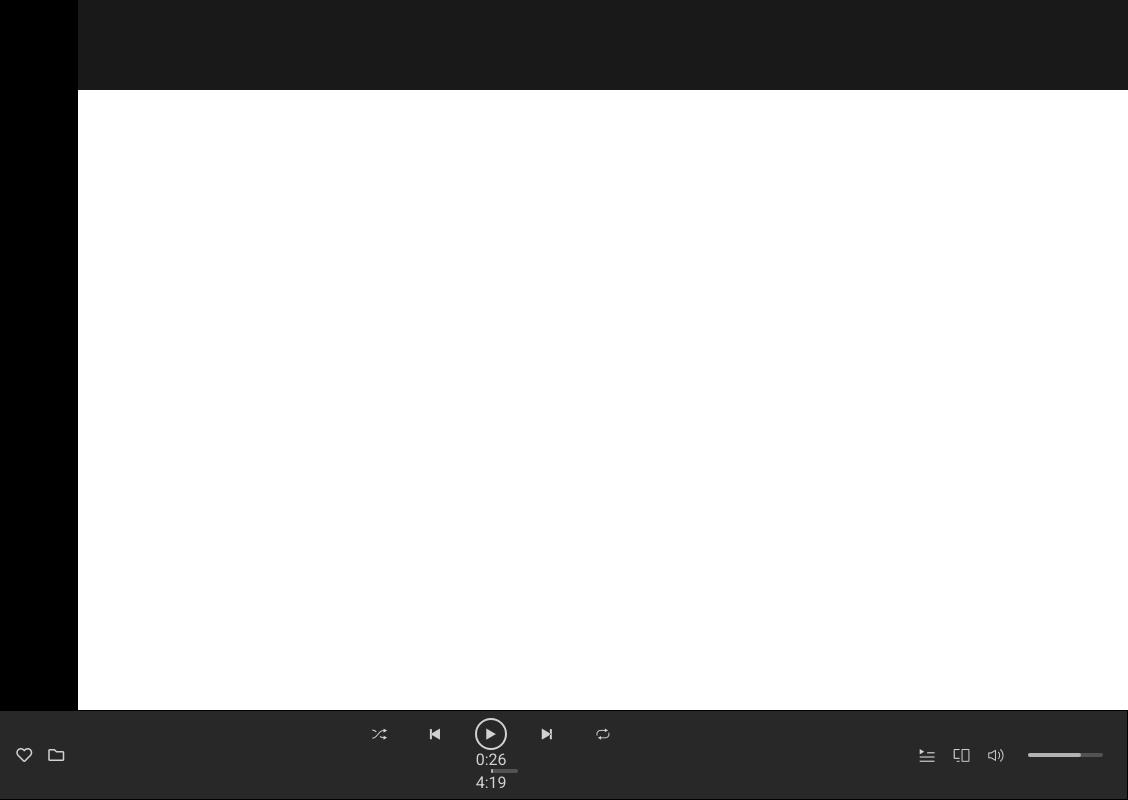
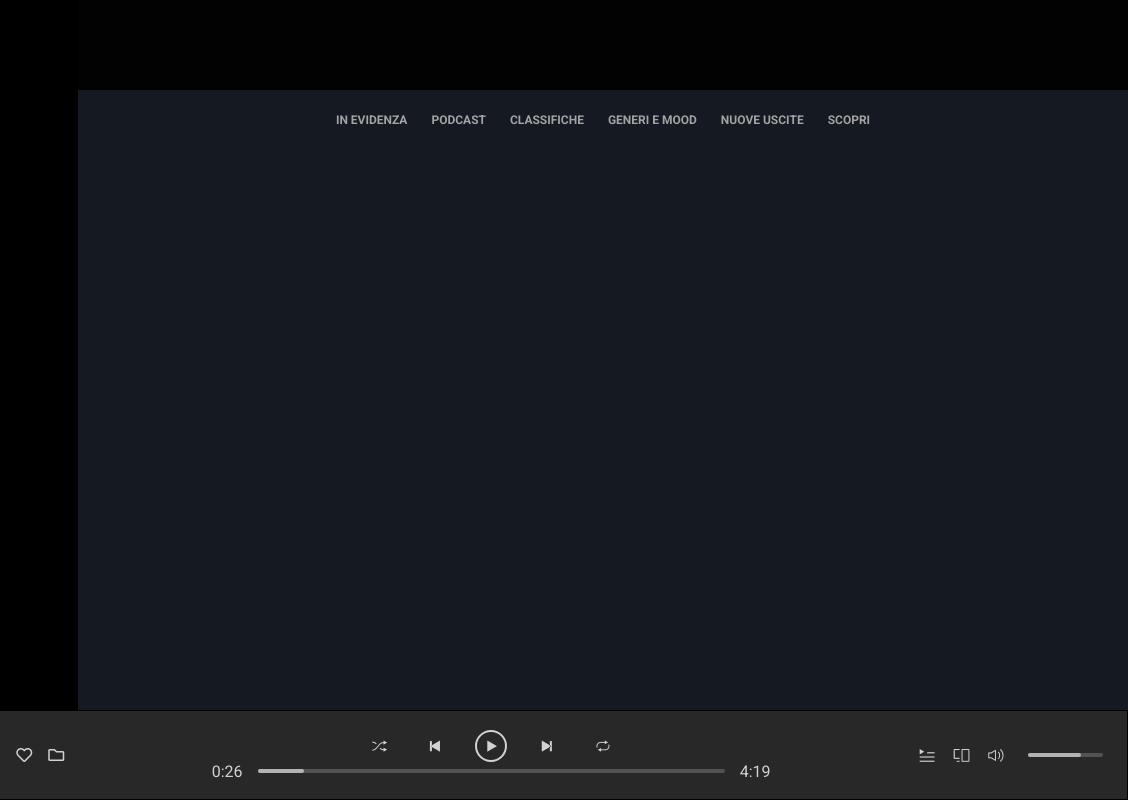
Before and after one commit to geffen007/html-css-spotifyweb, a plain HTML site: page index.html in a window 1280 px wide. Shown: the full height of the page, 152-1280 px from the left. Drawn offline with Linux system fonts and the light colour scheme.

Commit message:
nav main

```diff
--- a/css/style.css
+++ b/css/style.css
@@ -105,6 +105,9 @@ body {
     border-radius: 50%;
 }
 
+#play i{
+    padding-left: 2px;
+}
 .time-bar {
     display: flex;
     flex-direction: row;
@@ -182,7 +185,6 @@ display: none;
 }
 
 aside {
-    width: 50px;
     height: 100%;
     float: left;
     background-color: #000;
@@ -192,6 +194,7 @@ aside {
     padding: 5px 11px;
     align-items: center;
     font-size: 14px;
+
 }
 
 aside i {
@@ -249,12 +252,11 @@ aside .aside-nav i {
 main{
     display: flex;
     flex-direction: column;
+    height: 100%;
+    width: 100%;
 }
 
-
-
-
-nav {
+.black-bar {
     width: 100%;
     background-color: rgba(0, 0, 0, 0.9);
     height: 90px;
@@ -264,6 +266,46 @@ nav {
     right: 0px;
 
 
+}
+
+.musics {
+    background-color: #141922;
+    height: 100%;
+    padding-top: 90px;
+}
+
+nav {
+    display: flex;
+    justify-content: center;
+    flex-wrap: wrap;
+
+}
+
+nav .nav-item {
+    color: #a3a3a3;
+    text-transform: uppercase;
+    font-size: 12px;
+    font-weight: bold;
+    padding: 23px 12px;
+    display: flex;
+    flex-direction: column;
+    align-items: center;
+}
+
+.nav-item .green-line {
+    display: none;
+}
+
+.nav-item:hover {
+    color: white;
+}
+
+.nav-item:hover .green-line {
+    width: 30px;
+    height: 2px;
+    margin-top: 6px;
+    background-color: #adff2f;
+    display: block;
 }
 
 
@@ -282,15 +324,20 @@ nav {
         margin: 0 12px;
     }
 
+    .time-bar .time {
+        display: block;
+    }
+
     .leftside-play i {
         padding: 0 6px;
         display: block;
     }
 
+
     aside {
-        width: 230px;
         padding: 25px;
         align-items: flex-start;
+        flex: 0 0 230px;
     }
 
     aside .logo {
@@ -324,7 +371,7 @@ nav {
         padding: 8px 0;
     }
 
-    nav {
+    .black-bar {
         top: 0;
         left: 230px;
         right: 0px;
--- a/index.html
+++ b/index.html
@@ -48,8 +48,8 @@
                         <i class="demo-icon icon-repeat1"></i>
                     </div>
                 </div>
-                <div class="timebar">
-                    <div class="start-time">
+                <div class="time-bar">
+                    <div class="time">
                         <span>0:26</span>
                     </div>
                     <div class="time-bar-cont">
@@ -59,7 +59,7 @@
 
                     </div>
 
-                    <div class="end-time">
+                    <div class="time">
                         <span>4:19</span>
                     </div>
 
@@ -110,7 +110,7 @@
                             <p>La tua libreria</p>
                         </div>
                     </div>
-                    <div class="aside-nav">
+                    <div class="aside-nav .aside-nav.bottom">
                         <div class="aside-nav-item">
                             <div class="iconcont">
                                 <i class="fas fa-arrow-circle-down"></i>
@@ -123,20 +123,44 @@
                             </div>
                             <p>Name User</p>
                         </div>
-
-
-
-
                     </div>
 
 
                 </div>
             </aside>
             <main>
-                <nav>
+                <div class="black-bar">
 
-                </nav>
+                </div>
+
+
                 <div class="musics">
+                    <nav>
+                        <div class="nav-item">
+                            <span>in evidenza</span>
+                            <div class="green-line"></div>
+                        </div>
+                        <div class="nav-item">
+                            <span>podcast</span>
+                            <div class="green-line"></div>
+                        </div>
+                        <div class="nav-item">
+                            <span>classifiche</span>
+                            <div class="green-line"></div>
+                        </div>
+                        <div class="nav-item">
+                            <span>generi e mood</span>
+                            <div class="green-line"></div>
+                        </div>
+                        <div class="nav-item">
+                            <span>nuove uscite</span>
+                            <div class="green-line"></div>
+                        </div>
+                        <div class="nav-item">
+                            <span>scopri</span>
+                            <div class="green-line"></div>
+                        </div>
+                    </nav>
 
                 </div>
 
```
